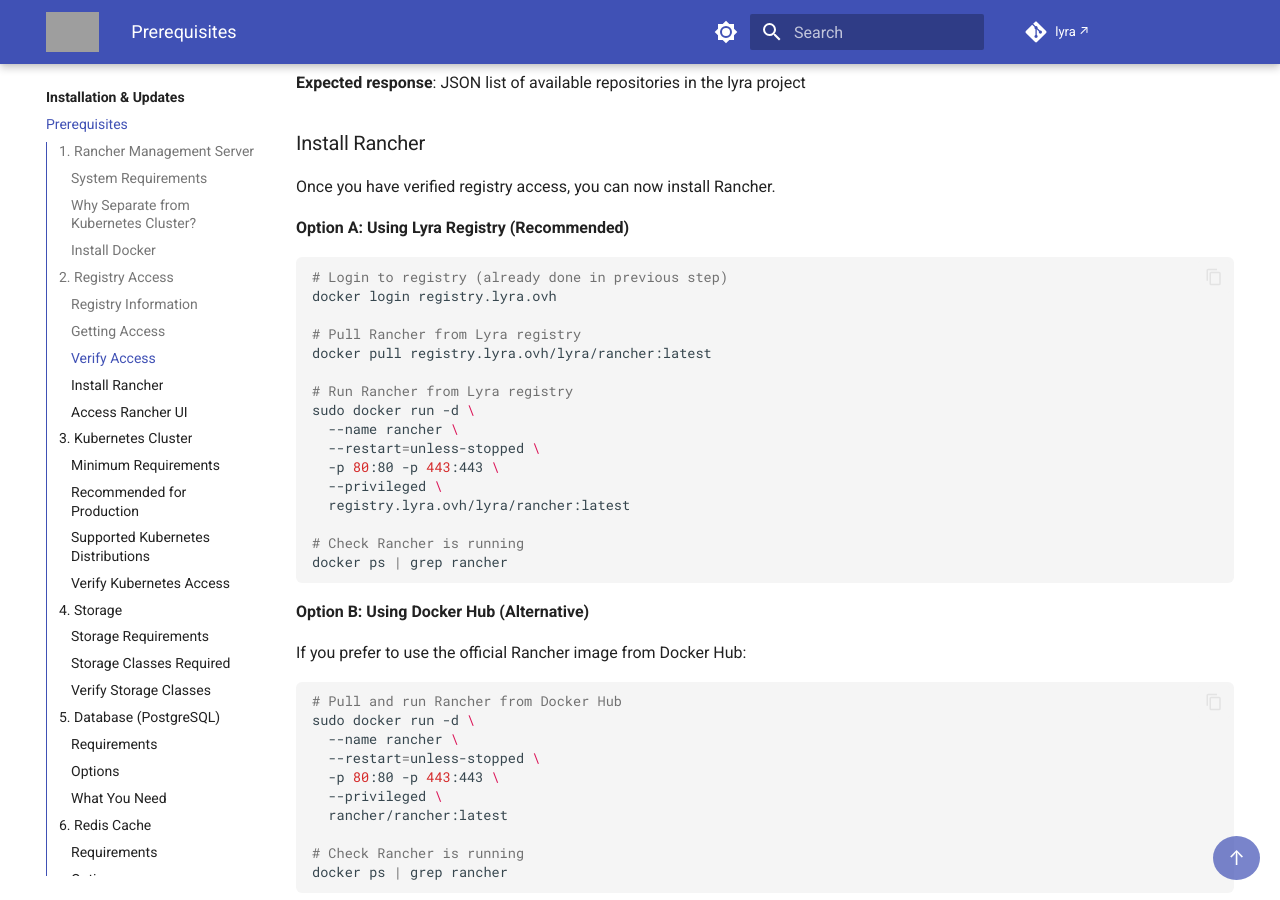
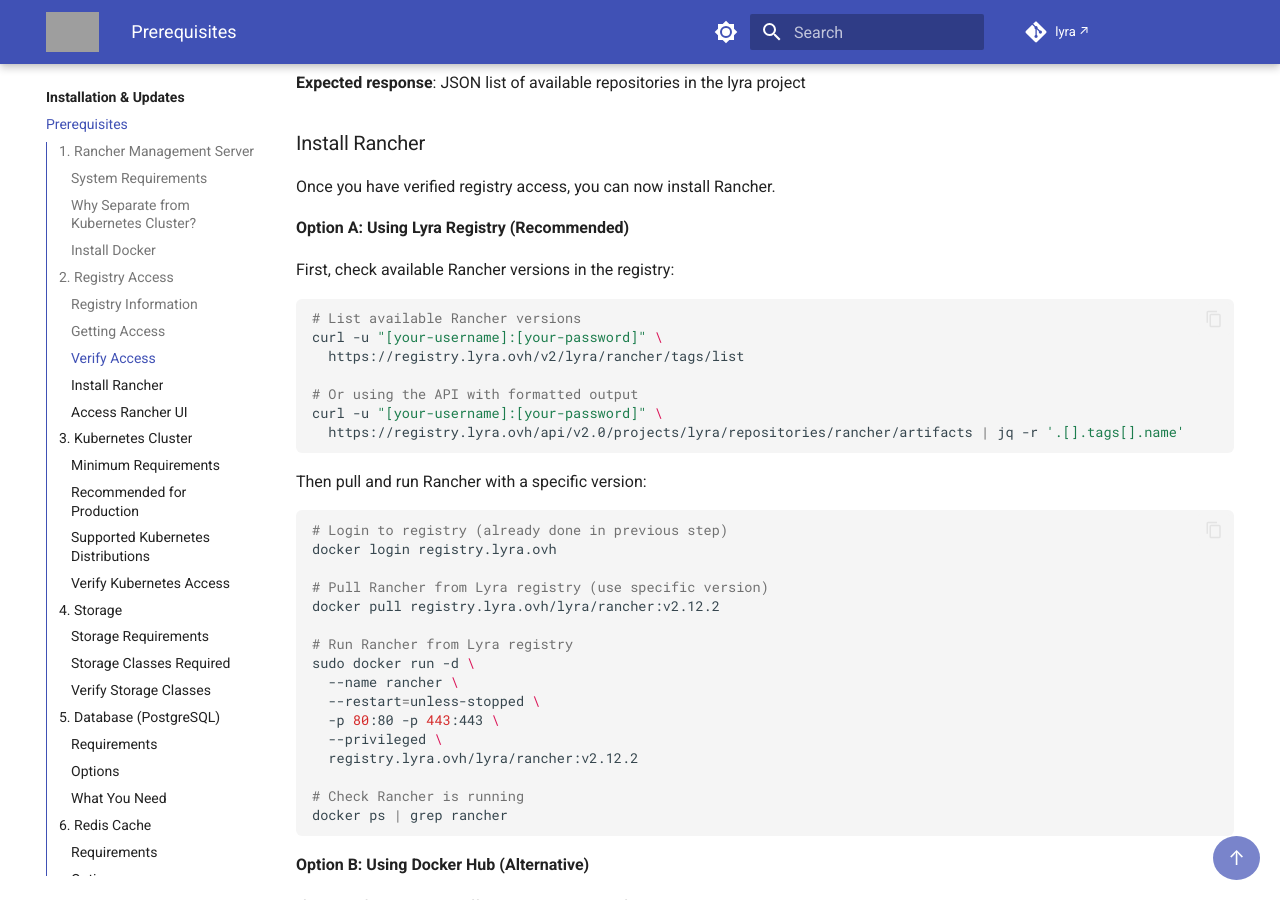
Before and after one commit to amreinch/lyra-docs, an MkDocs documentation site: the page built from docs/installation/prerequisites.md, in a window 1280 px wide and 900 px high, scrolled down 1973 px. Built offline with MkDocs 1.6.1 and Material for MkDocs 9.7.7, drawn with Linux system fonts in a browser that asks for light colours; comment, search, counter and statistics services are not loaded; grey boxes are pictures that could not be loaded.

Commit message:
Update Rancher installation to use specific version tags
- Add commands to list available Rancher versions in registry
- Change from :latest to specific version :v2.12.2
- Add curl command to query registry API for tags
- Add jq formatted output option for better readability

````diff
--- a/docs/installation/prerequisites.md
+++ b/docs/installation/prerequisites.md
@@ -84,12 +84,26 @@ Once you have verified registry access, you can now install Rancher.
 
 **Option A: Using Lyra Registry (Recommended)**
 
+First, check available Rancher versions in the registry:
+
+```bash
+# List available Rancher versions
+curl -u "[your-username]:[your-password]" \
+  https://registry.lyra.ovh/v2/lyra/rancher/tags/list
+
+# Or using the API with formatted output
+curl -u "[your-username]:[your-password]" \
+  https://registry.lyra.ovh/api/v2.0/projects/lyra/repositories/rancher/artifacts | jq -r '.[].tags[].name'
+```
+
+Then pull and run Rancher with a specific version:
+
 ```bash
 # Login to registry (already done in previous step)
 docker login registry.lyra.ovh
 
-# Pull Rancher from Lyra registry
-docker pull registry.lyra.ovh/lyra/rancher:latest
+# Pull Rancher from Lyra registry (use specific version)
+docker pull registry.lyra.ovh/lyra/rancher:v2.12.2
 
 # Run Rancher from Lyra registry
 sudo docker run -d \
@@ -97,7 +111,7 @@ sudo docker run -d \
   --restart=unless-stopped \
   -p 80:80 -p 443:443 \
   --privileged \
-  registry.lyra.ovh/lyra/rancher:latest
+  registry.lyra.ovh/lyra/rancher:v2.12.2
 
 # Check Rancher is running
 docker ps | grep rancher
````
